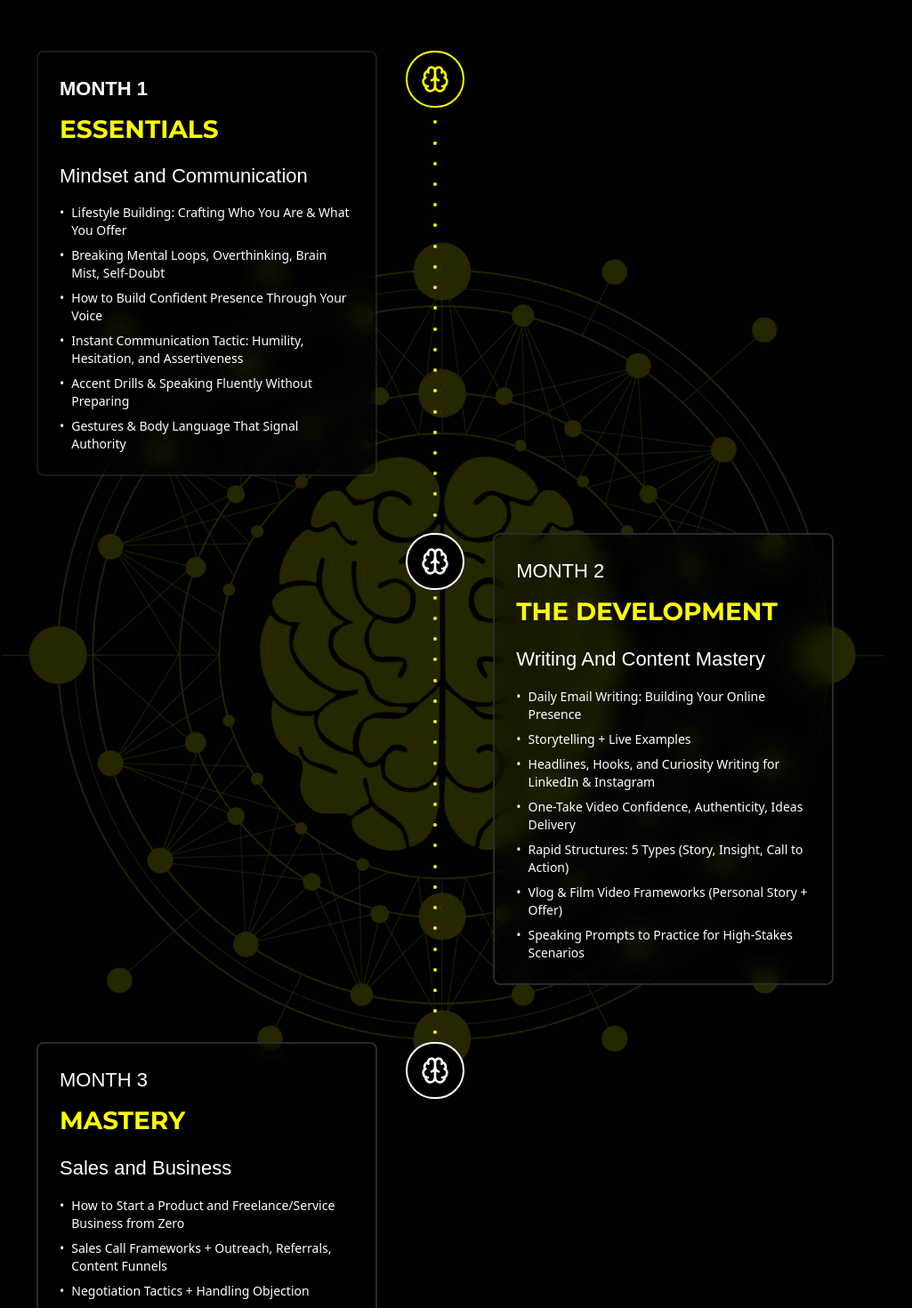
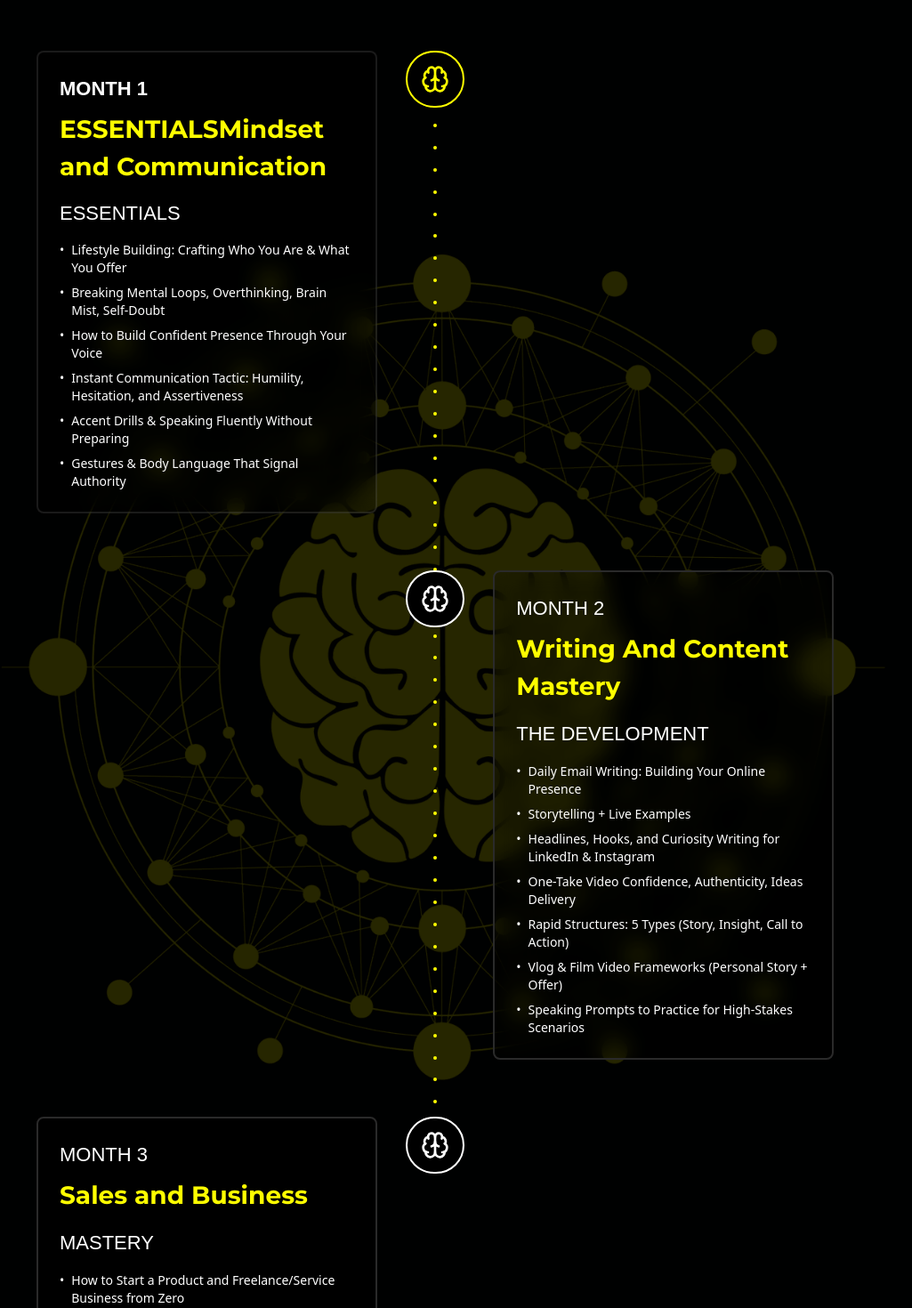
Before and after one commit to yapcapitalist/YC, a React (Vite) app: page / in a window 1280 px wide. Shown: the part 4780-6250 px from the top of the page at 89% size, without its empty margins (151-1176 px from the left). Built offline with nearby package versions, Linux system fonts and the light colour scheme; a web font is replaced by a local one.

Commit message:
heading swapped

```diff
--- a/src/components/Curriculumn.jsx
+++ b/src/components/Curriculumn.jsx
@@ -180,8 +180,8 @@ export default function Component() {
           <div className=" sm:w-1/2 w-full pr-0 sm:pr-8">
             <div className="w-[260px] sm:w-auto bg-black/20 border-2 border-[#2a2a2a] backdrop-blur-md p-6 rounded-lg border border-white/10">
               <p className="!font-semibold mb-2">MONTH 1</p>
-              <h2 className="font-bold !text-[#fefe00] !text-[14px] sm:!text-[28px] mb-4">ESSENTIALS</h2>
-              <p className="text-gray-400 text-sm mb-4">Mindset and Communication</p>
+              <h2 className="font-bold !text-[#fefe00] !text-[14px] sm:!text-[28px] mb-4">ESSENTIALSMindset and Communication</h2>
+              <p className="text-gray-400 text-sm mb-4">ESSENTIALS</p>
 
               <ul className="space-y-2 text-sm">
                 <li className="flex items-start">
@@ -230,8 +230,8 @@ export default function Component() {
           <div className="sm:w-1/2 w-full pl-0 sm:pl-8">
             <div className="w-[260px] sm:w-auto bg-black/20 border-2 border-[#2a2a2a] backdrop-blur-md p-6 rounded-lg">
               <p className="font-semibold mb-2">MONTH 2</p>
-              <h2 className="font-bold !text-[#fefe00] !text-[14px] sm:!text-[28px] mb-4">THE DEVELOPMENT</h2>
-              <p className="mb-4">Writing And Content Mastery</p>
+              <h2 className="font-bold !text-[#fefe00] !text-[14px] sm:!text-[28px] mb-4">Writing And Content Mastery</h2>
+              <p className="mb-4">THE DEVELOPMENT</p>
 
               <ul className="space-y-2 text-sm">
                 <li className="flex items-start">
@@ -272,8 +272,8 @@ export default function Component() {
           <div className="sm:w-1/2 w-full pr-0 sm:pr-8">
             <div className="w-[260px] sm:w-auto bg-black/20 border-2 border-[#2a2a2a] backdrop-blur-md p-6 rounded-lg">
               <p className="font-semibold mb-2">MONTH 3</p>
-              <h2 className="font-bold !text-[#fefe00] !text-[14px] sm:!text-[28px] mb-4">MASTERY</h2>
-              <p className="mb-4">Sales and Business</p>
+              <h2 className="font-bold !text-[#fefe00] !text-[14px] sm:!text-[28px] mb-4">Sales and Business</h2>
+              <p className="mb-4">MASTERY</p>
 
               <ul className="space-y-2 text-sm">
                 <li className="flex items-start">
```
